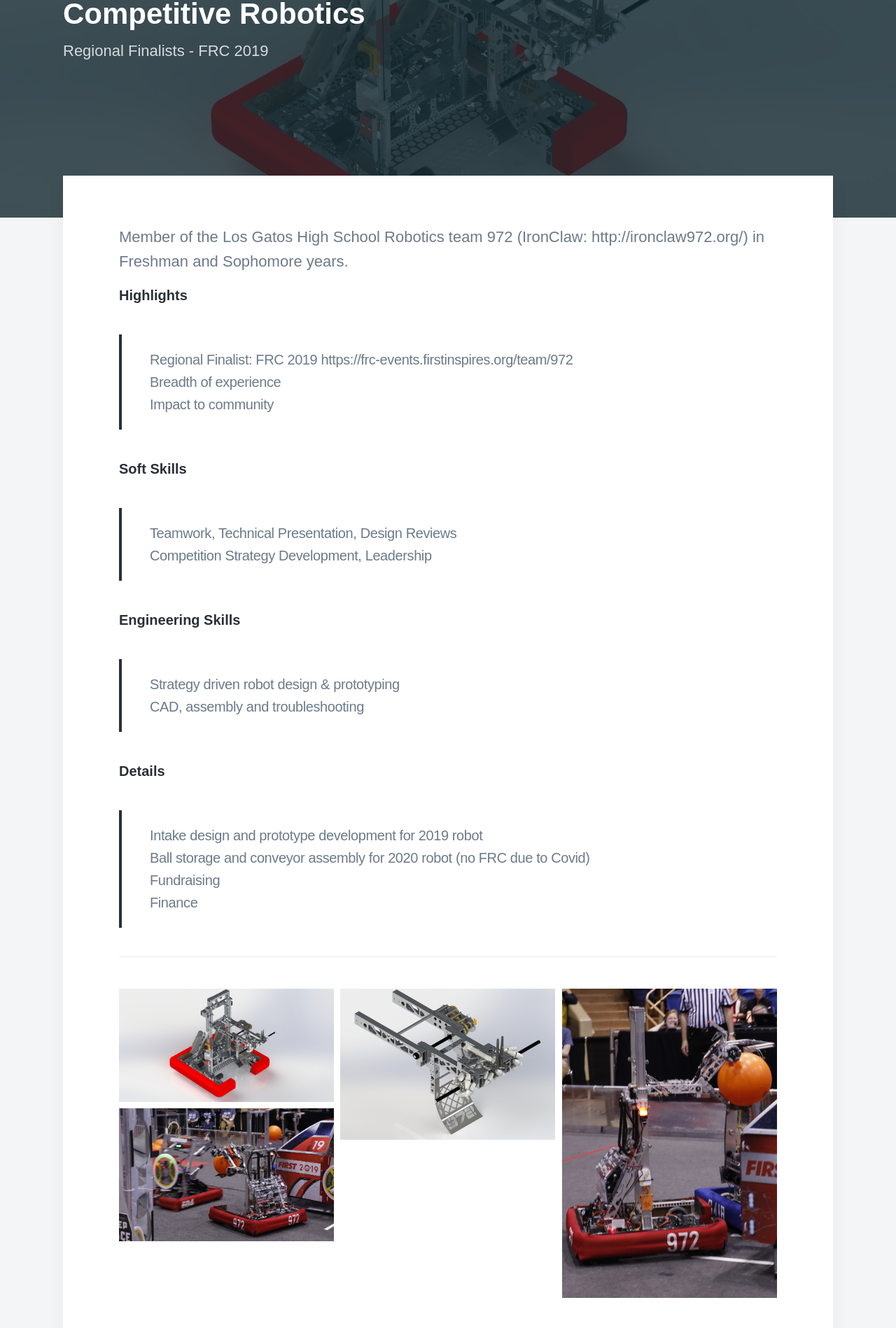
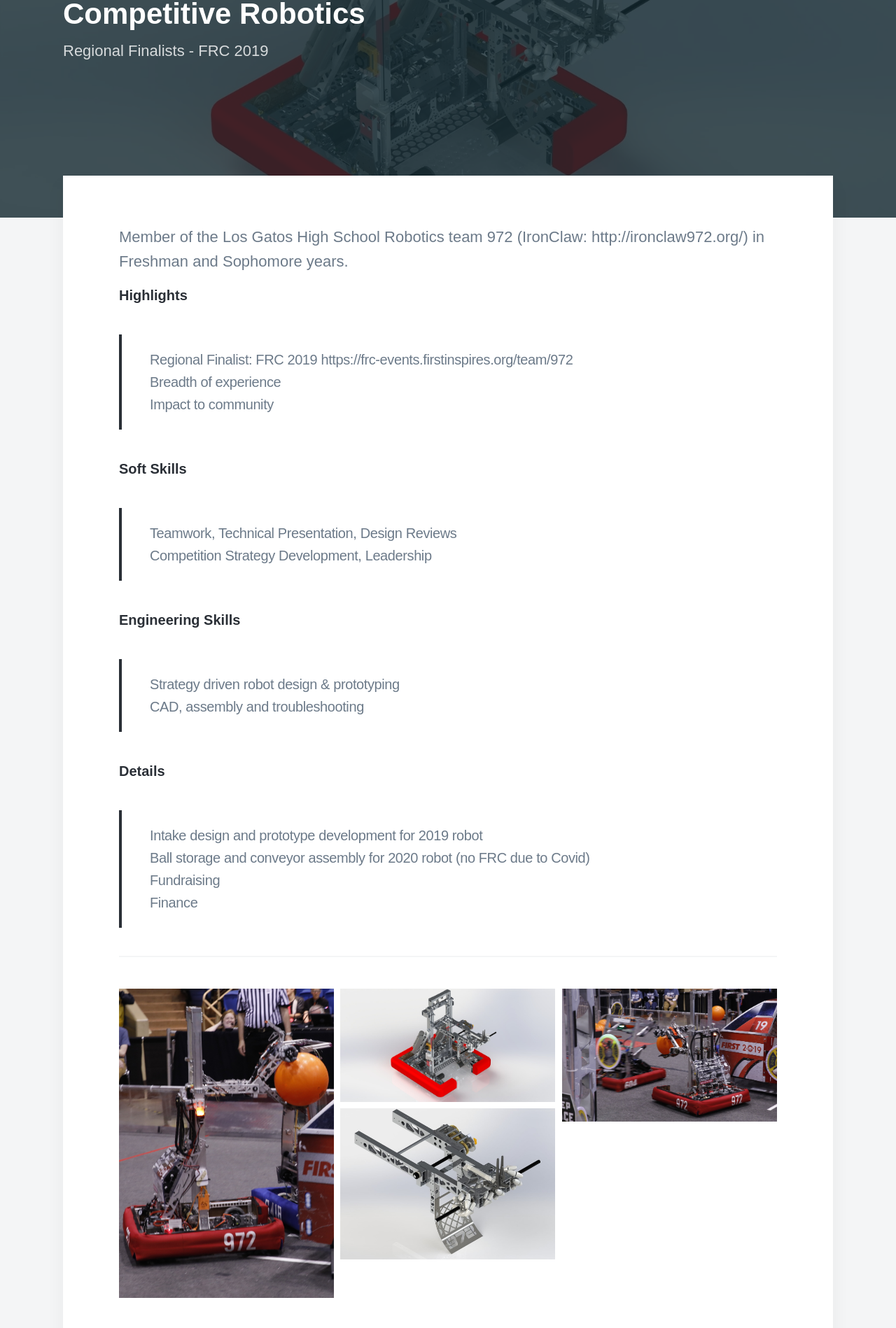
Before and after one commit to disha-22/disha-22.github.io, a Jekyll site: the page built from _projects/robotics.md, in a window 1280 px wide. Shown: the part 255-2153 px from the top of the page at 70% size. Built offline with Jekyll 4.4.1, drawn with Linux system fonts in a browser that asks for light colours; nearby versions of some CDN libraries; some web fonts are replaced; grey boxes are pictures that could not be loaded.

Commit message:
Update robotics.md

```diff
--- a/_projects/robotics.md
+++ b/_projects/robotics.md
@@ -25,13 +25,13 @@ Member of the Los Gatos High School Robotics team 972 (IronClaw: http://ironclaw
 
 
 <div class="gallery" data-columns="3">
+	<img src="/images/demo/r4.jpg">
 	<img src="/images/demo/r1.jpg">
+	<img src="/images/demo/r3.jpg">
 	<img src="/images/demo/r2.jpg">
-	<img src="/images/demo/r4.jpg">
-	<img src="/images/demo/r3.jpg">
 </div>
 
 
-<iframe src="https://www.youtube.com/watch?v=fYgTTOVjDZs" width="640" height="360" frameborder="0" allowfullscreen></iframe>
+<iframe src="https://www.youtube.com/watch?v=fYgTTOVjDZs" width="640" height="360" allowfullscreen></iframe>
 
 ---
```
